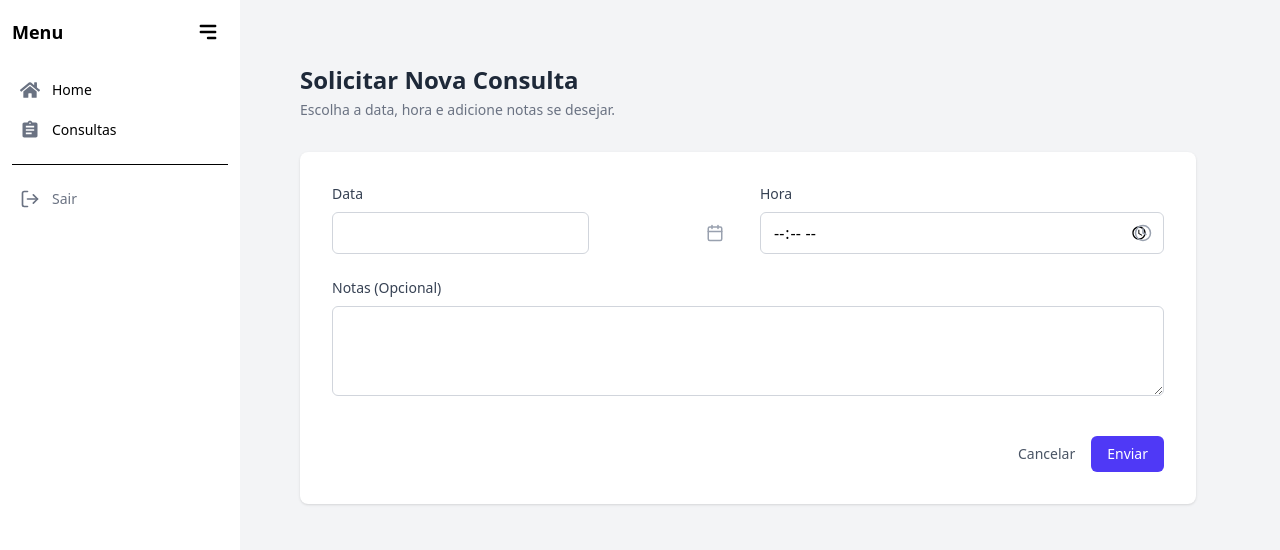
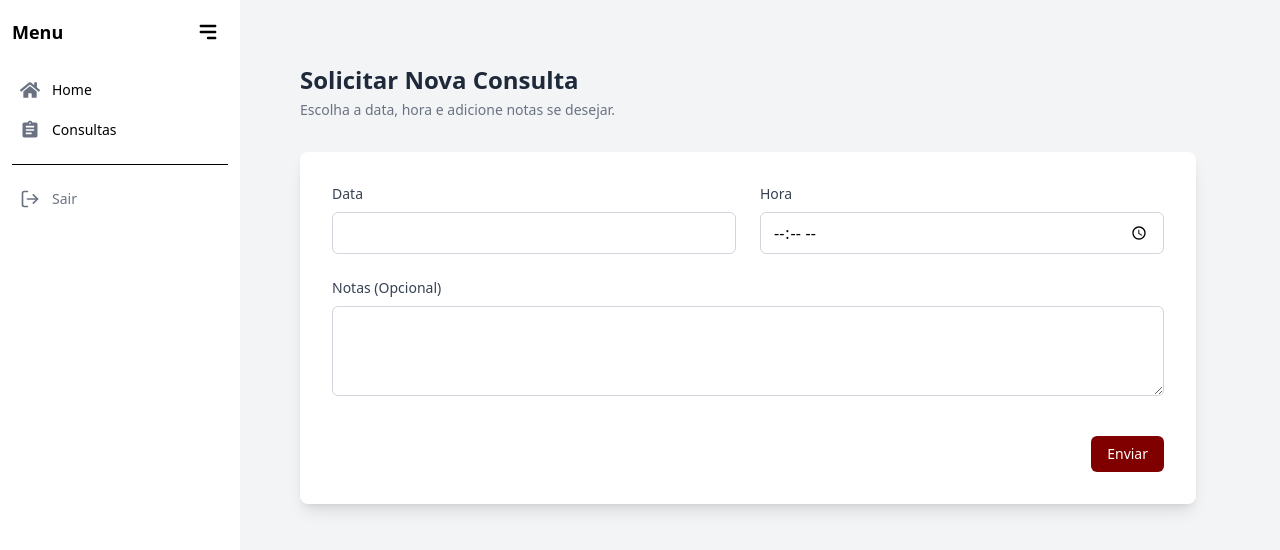
Before and after one commit to Th1ago23/Consultorio-frontend, a React (Vite) app: page /appointments in a window 1280 px wide. Shown: the top 550 px of the page. Built offline with nearby package versions, Linux system fonts and the light colour scheme.

Commit message:
updating pages

```diff
--- a/src/pages/AppointmentsPage.tsx
+++ b/src/pages/AppointmentsPage.tsx
@@ -1,8 +1,6 @@
-import React, { useState } from "react";
-import { useNavigate, Link } from "react-router-dom";
+import React, { useState} from "react";
 import DatePicker from "react-datepicker";
 import "react-datepicker/dist/react-datepicker.css";
-import { FiCalendar, FiClock } from "react-icons/fi";
 
 const AppointmentPage: React.FC = () => {
   const [selectedDate, setSelectedDate] = useState<Date | null>(null);
@@ -10,33 +8,53 @@ const AppointmentPage: React.FC = () => {
   const [notes, setNotes] = useState<string>("");
   const [requestError, setRequestError] = useState<string | null>(null);
   const [requestSuccess, setRequestSuccess] = useState<boolean>(false);
-  const navigate = useNavigate();
+  const [loading, setLoading] = useState<boolean>(false); // Loading state
 
   const API_REQUEST_URL = "http://localhost:3000/api/appointment-requests";
+
+  // Função para verificar se o horário é válido (entre 8h e 18h)
+  const isTimeValid = (time: string) => {
+    const [hour] = time.split(":").map((x) => parseInt(x, 10));
+    return hour >= 8 && hour < 18; // Permite apenas entre 8h e 18h
+  };
+
+  // Definir a data mínima para o DatePicker como a data de hoje
+  const minDate = new Date();
 
   const handleSubmit = async (event: React.FormEvent) => {
     event.preventDefault();
     setRequestError(null);
     setRequestSuccess(false);
+    setLoading(true); // Ativa o carregamento
 
     if (!selectedDate || !selectedTime) {
       setRequestError("Por favor, selecione a data e a hora desejadas.");
+      setLoading(false);
+      return;
+    }
+
+    if (!isTimeValid(selectedTime)) {
+      setRequestError("Por favor, selecione um horário válido dentro do horário comercial (08:00 - 18:00).");
+      setLoading(false);
       return;
     }
 
     const patientId = localStorage.getItem("patientId");
+    const token = localStorage.getItem("token");
 
-    if (!patientId) {
-      setRequestError("Paciente não autenticado. Por favor, faça login novamente.");
+    if (!patientId || !token) {
+      setRequestError("Paciente não autenticado ou token não encontrado. Por favor, faça login novamente.");
+      setLoading(false);
       return;
     }
 
+    setTimeout(async () => {
       try {
         const response = await fetch(API_REQUEST_URL, {
           method: "POST",
           headers: {
             "Content-Type": "application/json",
-          Authorization: `Bearer ${localStorage.getItem("token")}`,
+            Authorization: `Bearer ${token}`,
           },
           body: JSON.stringify({
             patientId: parseInt(patientId),
@@ -52,15 +70,17 @@ const AppointmentPage: React.FC = () => {
           const errorData = await response.json();
           setRequestError(errorData.error || "Falha ao solicitar consulta.");
         }
-    } catch (error: any) {
+      } catch (error) {
         setRequestError("Erro ao conectar com o servidor.");
+      } finally {
+        setLoading(false); // Desativa o carregamento
       }
+    }, 1000); // Delay de 1 segundo antes de enviar a requisição
   };
 
   return (
     <div className="min-h-screen bg-gray-100 flex flex-col items-center py-10 px-4">
       <div className="w-full max-w-4xl">
-        {/* Header */}
         <div className="mb-8">
           <h2 className="text-2xl font-semibold text-gray-800">Solicitar Nova Consulta</h2>
           <p className="text-sm text-gray-500 mt-1">Escolha a data, hora e adicione notas se desejar.</p>
@@ -79,44 +99,45 @@ const AppointmentPage: React.FC = () => {
           </div>
         )}
 
+        {/* Loading */}
+        {loading && (
+          <div className="flex justify-center items-center mt-4">
+            <div className="spinner-border text-primary animate-spin inline-block w-8 h-8 border-4 rounded-full" role="status">
+              <span className="visually-hidden">Carregando...</span>
+            </div>
+          </div>
+        )}
+
         {/* Form Card */}
-        <div className="bg-white rounded-lg shadow-sm p-8">
+        <div className="bg-white rounded-lg shadow-lg p-8 mt-6 transition-all duration-500">
           <form onSubmit={handleSubmit} className="grid grid-cols-1 md:grid-cols-2 gap-6">
-            {/* Data */}
             <div className="flex flex-col">
               <label htmlFor="date" className="text-sm font-medium text-gray-700 mb-2">
                 Data
               </label>
-              <div className="relative">
               <DatePicker
                 id="date"
                 selected={selectedDate}
                 onChange={(date) => setSelectedDate(date)}
                 dateFormat="dd/MM/yyyy"
-                  className="w-full border border-gray-300 rounded-md py-2 px-3 focus:outline-none focus:ring-2 focus:ring-indigo-500"
+                minDate={minDate} // Define a data mínima como o dia de hoje
+                className="w-full border border-gray-300 rounded-md py-2 px-3 focus:outline-none focus:ring-2 focus:ring-[#800000] transition-all duration-300"
               />
-                <FiCalendar className="absolute right-3 top-3 text-gray-400" size={18} />
-              </div>
             </div>
 
-            {/* Hora */}
             <div className="flex flex-col">
               <label htmlFor="time" className="text-sm font-medium text-gray-700 mb-2">
                 Hora
               </label>
-              <div className="relative">
               <input
                 type="time"
                 id="time"
                 value={selectedTime}
                 onChange={(e) => setSelectedTime(e.target.value)}
-                  className="w-full border border-gray-300 rounded-md py-2 px-3 focus:outline-none focus:ring-2 focus:ring-indigo-500"
+                className="w-full border border-gray-300 rounded-md py-2 px-3 focus:outline-none focus:ring-2 focus:ring-[#800000] transition-all duration-300"
               />
-                <FiClock className="absolute right-3 top-3 text-gray-400" size={18} />
-              </div>
             </div>
 
-            {/* Notas */}
             <div className="flex flex-col col-span-1 md:col-span-2">
               <label htmlFor="notes" className="text-sm font-medium text-gray-700 mb-2">
                 Notas (Opcional)
@@ -126,21 +147,14 @@ const AppointmentPage: React.FC = () => {
                 rows={3}
                 value={notes}
                 onChange={(e) => setNotes(e.target.value)}
-                className="w-full border border-gray-300 rounded-md py-2 px-3 focus:outline-none focus:ring-2 focus:ring-indigo-500"
+                className="w-full border border-gray-300 rounded-md py-2 px-3 focus:outline-none focus:ring-2 focus:ring-[#800000] transition-all duration-300"
               />
             </div>
 
-            {/* Botões */}
             <div className="flex items-center gap-4 col-span-1 md:col-span-2 justify-end mt-4">
-              <Link
-                to="/appointments"
-                className="text-sm font-medium text-gray-600 hover:text-gray-800"
-              >
-                Cancelar
-              </Link>
               <button
                 type="submit"
-                className="inline-flex justify-center items-center px-4 py-2 bg-indigo-600 text-white text-sm font-medium rounded-md hover:bg-indigo-700 focus:outline-none focus:ring-2 focus:ring-indigo-500"
+                className="inline-flex justify-center items-center px-4 py-2 bg-[#800000] text-white text-sm font-medium rounded-md hover:bg-[#540B0E] focus:outline-none focus:ring-2 focus:ring-[#800000] transition-all duration-300"
               >
                 Enviar
               </button>
--- a/src/pages/ConsultasPage.tsx
+++ b/src/pages/ConsultasPage.tsx
@@ -43,12 +43,11 @@ const ConsultasPage: React.FC = () => {
 
   return (
     <div className="min-h-screen bg-gray-100 p-6">
-      {/* Seu JSX para listar as consultas */}
       <div className="flex justify-between items-center mb-6">
-        <h1 className="text-3xl font-bold">Minhas Consultas</h1> {/* Título mais específico */}
+        <h1 className="text-3xl font-bold">Minhas Consultas</h1>
         <Link
           to="/appointments"
-          className="bg-blue-500 hover:bg-blue-600 text-white font-semibold px-4 py-2 rounded"
+          className="bg-[#800000] hover:bg-[#9E2A2B] text-white font-semibold px-4 py-2 rounded"
         >
           Criar Consulta
         </Link>
--- a/src/pages/History.tsx
+++ b/src/pages/History.tsx
@@ -5,9 +5,9 @@ const History: React.FC = () => {
     return (
         <div className="flex flex-col items-center justify-center h-screen bg-gray-100">
         <h1 className="text-2xl font-bold mb-4">History</h1>
-        <p className="mb-4">This is the history page.</p>
-        <Link to="/" className="text-blue-500 hover:underline">
-            Go back to Home
+        <p className="mb-4">Produção</p>
+        <Link to="/appointments" className="text-blue-500 hover:underline">
+            voltar
         </Link>
         </div>
     );
--- a/src/pages/HomePage.tsx
+++ b/src/pages/HomePage.tsx
@@ -130,14 +130,14 @@ const HomePage: React.FC = () => {
             Sobre Nós
           </h2>
           <p className="mb-6 text-lg text-gray-600">
-            O consultório da Dra. Tatiane da Silva Peixoto oferece um ambiente
+            O nosso consultório oferece um ambiente
             acolhedor e profissional, focado no bem-estar dos pacientes. Com
             anos de experiência e dedicação à saúde, buscamos proporcionar um
             atendimento de excelência e confiança.
           </p>
 
           <p className="text-gray-500">
-            Dra. Tatiane Peixoto, Cirurgiâ Dentista
+            Dra. Tatiane Peixoto, Cirurgiã Dentista
           </p>
         </div>
       </section>
```
Lines whose indentation alone changed are shown as unchanged.
